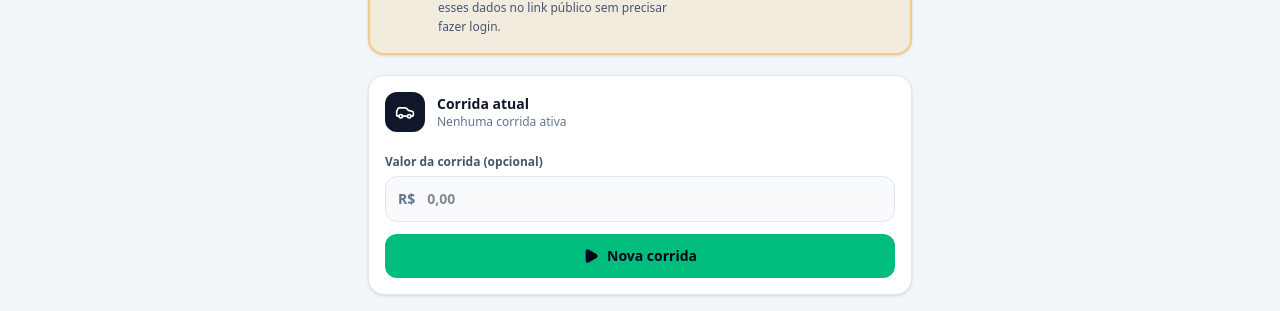
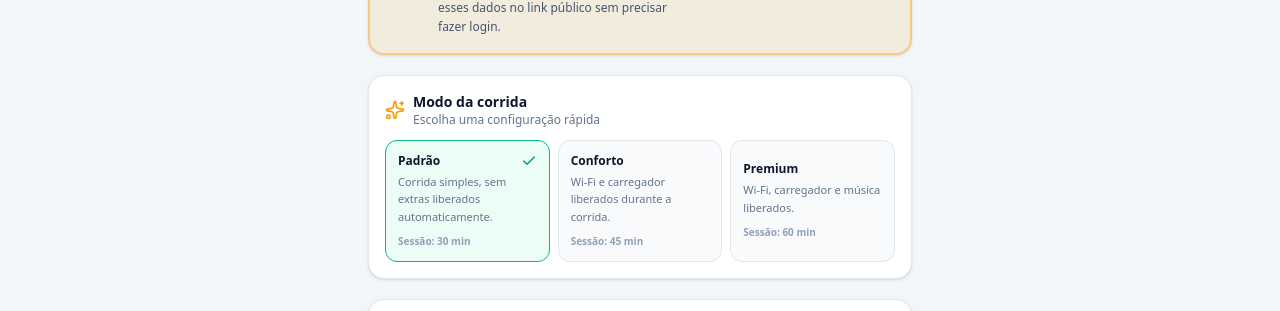
Before and after one commit to AmaroPSJunior/PixMotorista, a React (Vite) app: page / in a window 1280 px wide. Shown: the part 313-624 px from the top of the page. Built offline with nearby package versions, Linux system fonts and the light colour scheme; no server answers; the database is empty.

Commit message:
feat(driver): apply quick ride presets

```diff
--- a/src/App.tsx
+++ b/src/App.tsx
@@ -39,6 +39,7 @@ import { DriverApp } from './views/DriverApp';
 import { PassengerApp } from './views/PassengerApp';
 import { DriverRidePanel } from './components/DriverRidePanel';
 import { DriverHistorySummary } from './components/DriverHistorySummary';
+import { DriverRidePresets } from './components/DriverRidePresets';
 import { useRideSession } from './state/useRideSession';
 import { normalizeServiceId, normalizeServiceIds, SERVICE_IDS } from './domain/serviceIds';
 
@@ -835,6 +836,19 @@ export default function App() {
         )}
 
         {viewMode === 'driver' && (
+          <DriverRidePresets
+            onSelect={(preset) => {
+              setRidePrice(preset.defaultPrice);
+              saveSessionSettings({
+                ...sessionSettings,
+                autoExpireMinutes: preset.autoExpireMinutes,
+                defaultUnlockedServices: normalizeServiceIds(preset.unlockedServices),
+              });
+            }}
+          />
+        )}
+
+        {viewMode === 'driver' && (
           <DriverRidePanel
             activeSession={
               passengerSessions.find((session) => session.id === activeSessionId) ||
```
